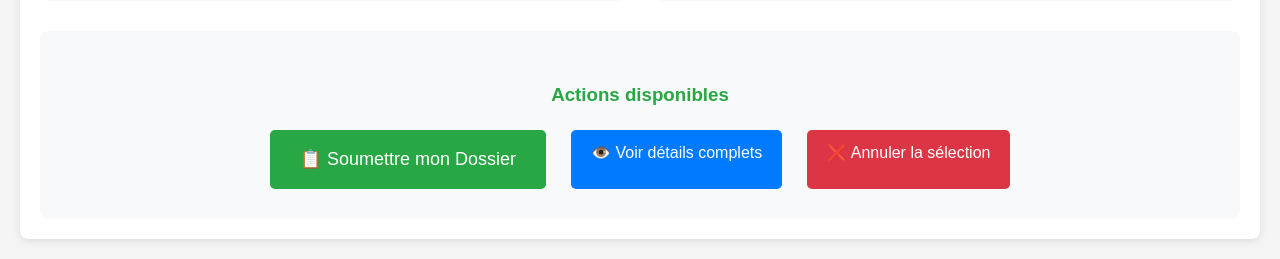
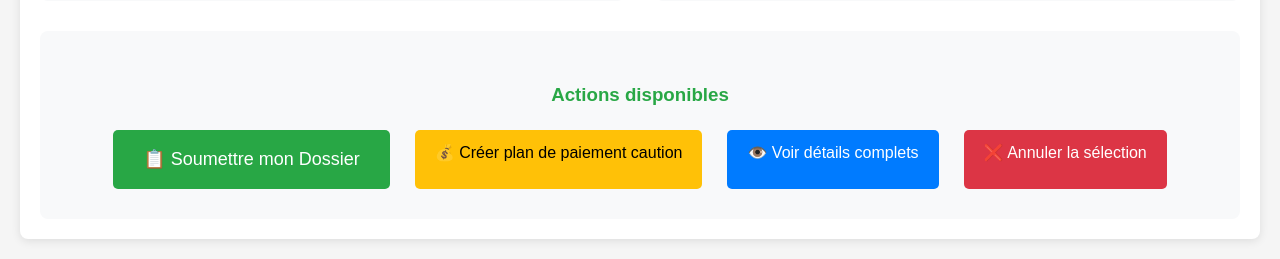
Before and after one commit to lhomangroup/projectimmo, a Django app: template templates/annonce/dashboard/dashboard_locataire.html in a window 1280 px wide. Shown: the part 634-893 px from the top of the page. Run offline with Django 4.2, Linux system fonts and the light colour scheme; the template is opened without the code that fills it, so the values that code supplies are empty.

Commit message:
Assistant checkpoint: Ajouter bouton créer plan paiement caution
Assistant generated file changes:
- templates/annonce/dashboard/dashboard_locataire.html: Ajouter le bouton pour créer un plan de paiement caution

---

User prompt:

je ne vois pas le  bouton "Créer plan de paiement caution"

Replit-Commit-Author: Assistant
Replit-Commit-Session-Id: beb70737-b727-469e-8f33-69fd913e9a31

```diff
--- a/templates/annonce/dashboard/dashboard_locataire.html
+++ b/templates/annonce/dashboard/dashboard_locataire.html
@@ -217,6 +217,15 @@
                 <a href="/soumission/" class="btn btn-success" style="font-size: 18px; padding: 15px 30px;">
                     📋 Soumettre mon Dossier
                 </a>
+                {% if annonce_selectionnee.plan_paiement_caution %}
+                    <a href="{% url 'voir_plan_paiement_caution' annonce_selectionnee.plan_paiement_caution.id %}" class="btn" style="background-color: #28a745;">
+                        💳 Voir mon plan de paiement caution
+                    </a>
+                {% else %}
+                    <a href="{% url 'creer-plan-caution' annonce_selectionnee.id %}" class="btn" style="background-color: #ffc107; color: black;">
+                        💰 Créer plan de paiement caution
+                    </a>
+                {% endif %}
                 <a href="/annonce/detail_annonce/{{ annonce_selectionnee.id }}/" class="btn">
                     👁️ Voir détails complets
                 </a>
```
